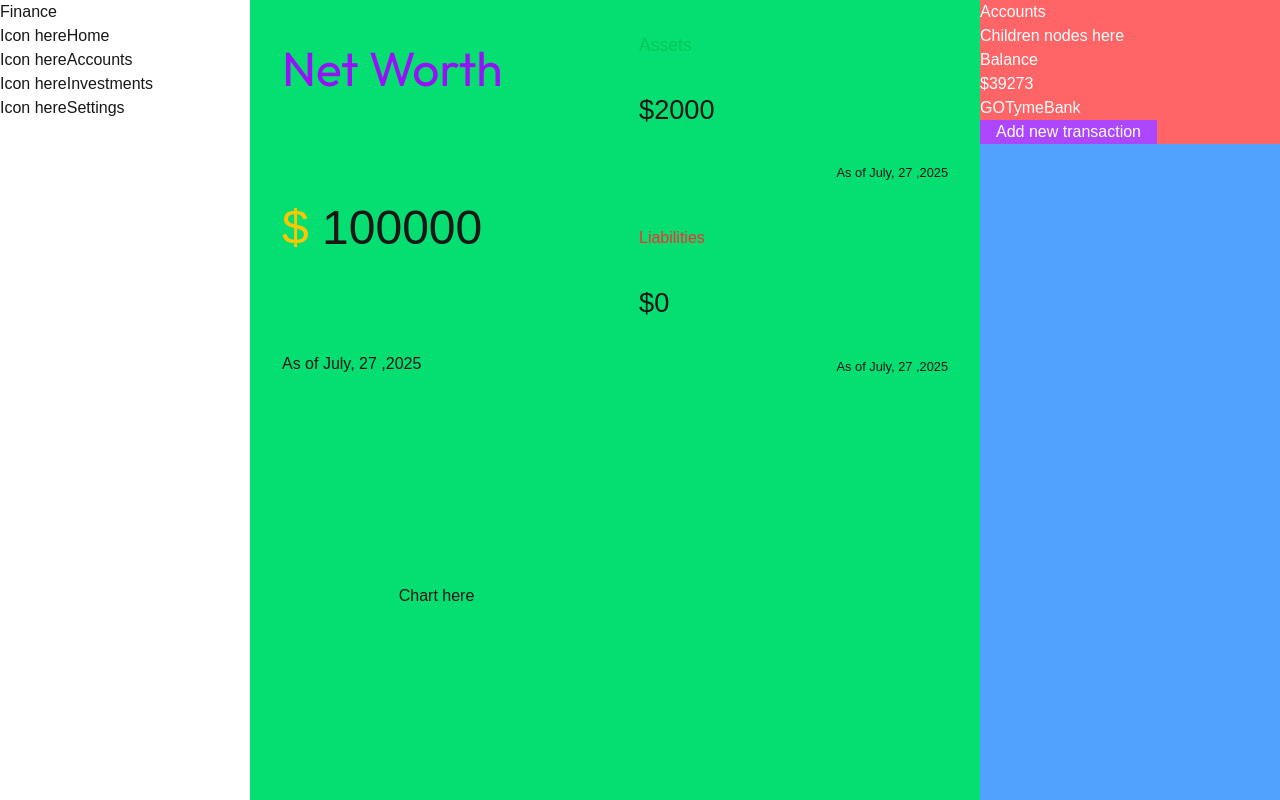
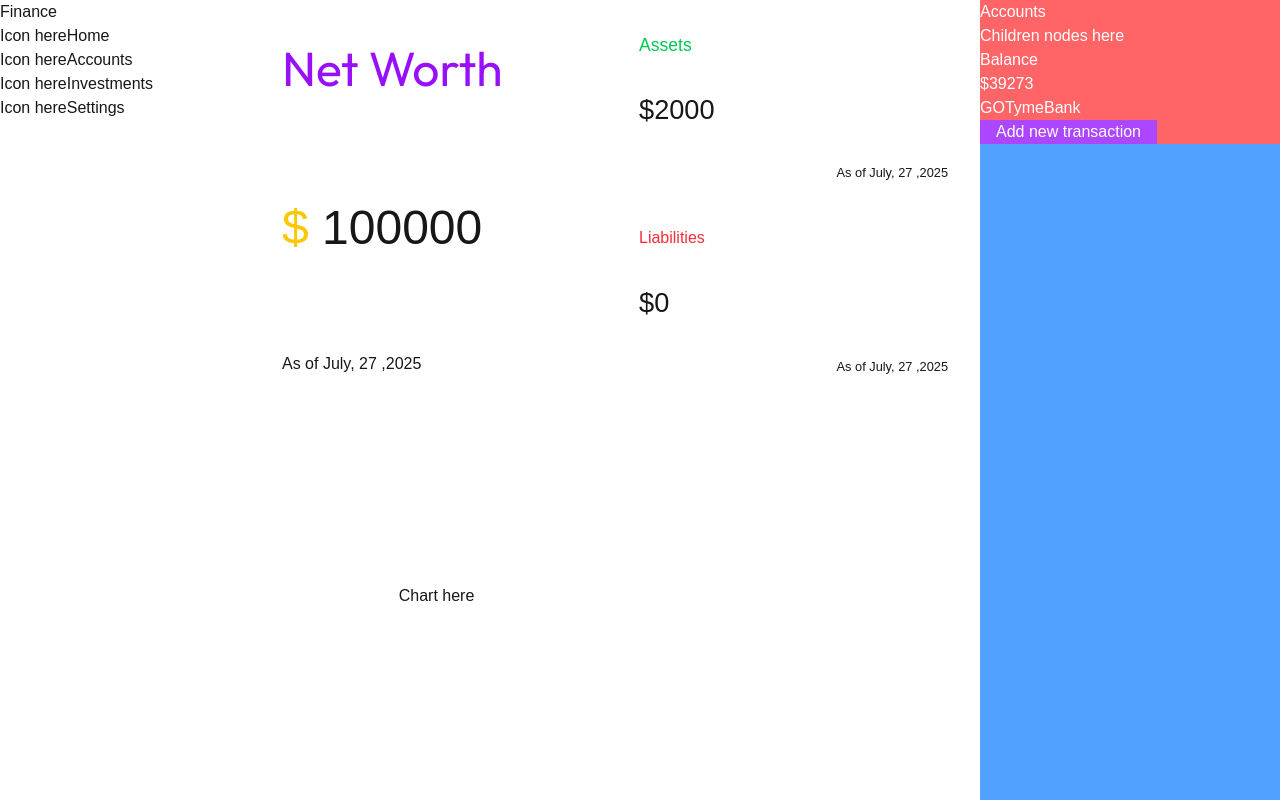
Before and after one commit to asshleygozar/financial-manager, a Next.js app: page /home in a window 1280 px wide. Built offline with nearby package versions, Linux system fonts and the light colour scheme.

Commit message:
update background color to black for high contrast

```diff
--- a/app/globals.css
+++ b/app/globals.css
@@ -13,7 +13,7 @@
 
 @media (prefers-color-scheme: dark) {
   :root {
-    --background: #0D0C14;
+    --background: #000;
     --foreground: #ededed;
     --card-background: #181622;
   }
--- a/app/home/page.tsx
+++ b/app/home/page.tsx
@@ -15,7 +15,7 @@ function Home() {
 
 	return (
 		<div className='h-screen w-full bg-gray-200 grid grid-cols-[1fr_300px]'>
-			<section className='bg-green-400 grid grid-cols-2 grid-rows-2 place-items-center gap-[1rem] p-[1rem]'>
+			<section className='bg-(--background) grid grid-cols-2 grid-rows-2 place-items-center gap-[1rem] p-[1rem]'>
 				<MainCard
 					style='bg-(--card-background) w-full min-h-[100%] col-start-[1] col-end-[2] rounded-lg flex flex-col justify-between p-[1rem]'
 					title='Net Worth'
```
